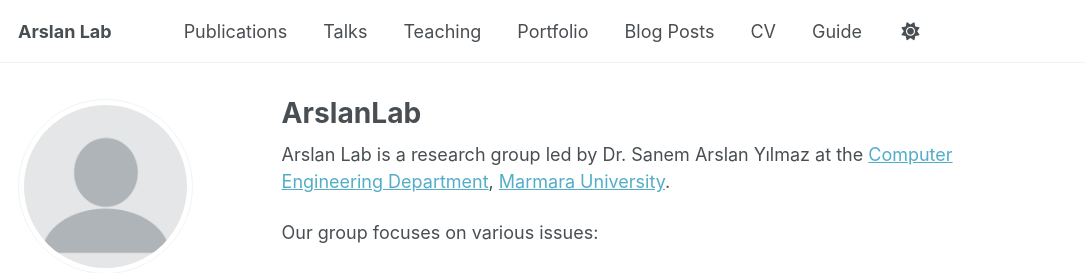
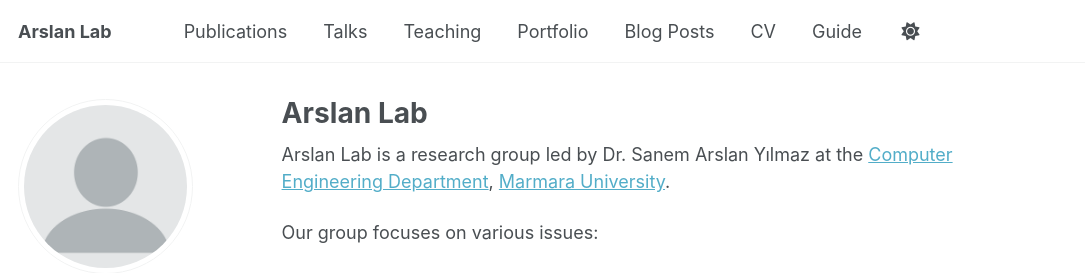
Before and after one commit to ArslanLab/arslanlab.github.io, a Jekyll site: the page built from _pages/about.md, in a window 1280 px wide and 900 px high. Shown: the top 273 px of the window, without its empty margins (0-1085 px from the left). Built offline with Jekyll 4.4.1, drawn with Linux system fonts in a browser that asks for light colours; a script that is not in the unit is left out.

Commit message:
Update about.md

```diff
--- a/_pages/about.md
+++ b/_pages/about.md
@@ -1,6 +1,6 @@
 ---
 permalink: /
-title: "ArslanLab"
+title: "Arslan Lab"
 author_profile: true
 redirect_from:
   - /about/
```
